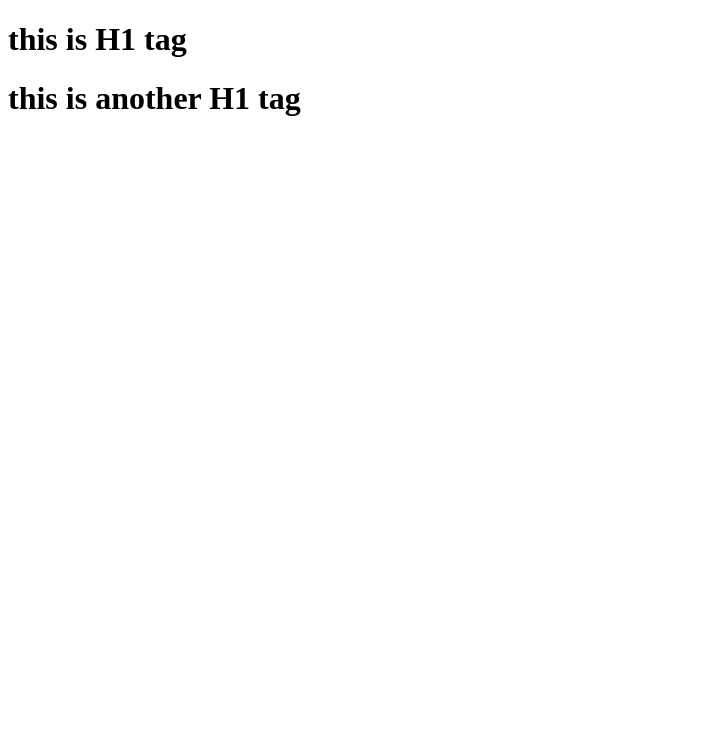
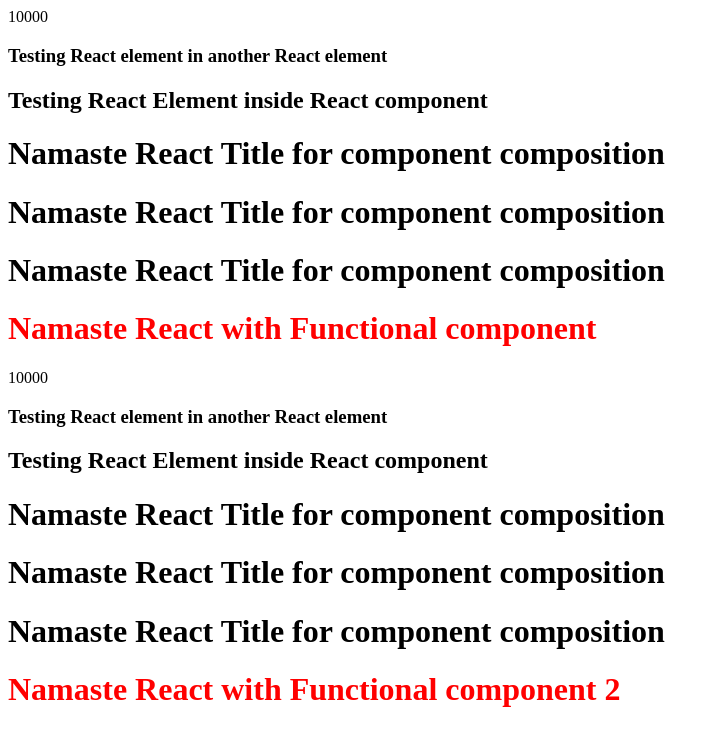
Before and after one commit to kurr2410/namaste-react, a React (Vite) app: page / in a window 1280 px wide. Shown: the top 746 px of the page, without its empty margins (0-720 px from the left). Built offline with nearby package versions, Linux system fonts and the light colour scheme.

Commit message:
Episode:03 JSX(React Element), React functional component

```diff
--- a/App.js
+++ b/App.js
@@ -1,17 +1,83 @@
 import React from 'react';
 import ReactDOM from 'react-dom/client';
+
+//Episode:01
+
 // const header = document.createElement('h1');
 // header.innerHTML = "Hello world from JS"
 // const element = document.getElementById('root');
 // element.appendChild(header);
-
-
 // const heading = React.createElement("h1",{id:"heading"},"Hello world from react");
 // const root = ReactDOM.createRoot(document.getElementById("root"));
 // root.render(heading);
-const h1tag = React.createElement("h1",{}, "this is H1 tag");   // creates Object
-const h1tag2 = React.createElement("h1",{}, "this is another H1 tag")
-const child = React.createElement("div", { id: "child" }, [h1tag,h1tag2] ); // for sibling use array
-const parent = React.createElement("div", { id: "parent" }, child);
+
+// Episode:02
+// const h1tag = React.createElement("h1",{}, "this is H1 tag");   // creates Object
+// const h1tag2 = React.createElement("h1",{}, "this is another H1 tag")
+// const child = React.createElement("div", { id: "child" }, [h1tag,h1tag2] ); // for sibling use array
+// const parent = React.createElement("div", { id: "parent" }, child);
+// const root = ReactDOM.createRoot(document.getElementById("root"));
+// root.render(parent);    // converts react object to html elements(tags)
+
+//Episode:03
+
+//React element (JS Object)
+// const jsxheading = (<h1 id="heading" className='headingClass'>
+//     Namaste React with JSX
+// </h1>)
+
+// const root = ReactDOM.createRoot(document.getElementById("root"));
+// root.render(jsxheading);
+
+//React component (functional)
+const Title = () => (
+    <h1>Namaste React Title for component composition</h1>
+)
+//js variable
+const test = 10000;
+
+//React Element
+const reactElement2 = <h3>Testing React element in another React element</h3>
+//React Element
+const reactElementTest = <div>
+    {reactElement2}
+    <h2> Testing React Element inside React component</h2>
+</div>
+
+// React functional component
+const HeadingComponent = () => { // component composition. Also it is having JSX code(reactElementTest) being execute to give html tag to view.
+    return <div>
+        {test}
+        {reactElementTest}
+        <Title />
+        <Title></Title>
+        {Title()}
+        <h1 id="heading" className="headingClass">Namaste React with Functional component</h1>
+    </div>
+}
+
+const HeadingComponent2 = () => { // Example for using sibling components using <React.Fragment></React.Fragment> or <></>   and without using unnecessary div parents
+    return  <React.Fragment>
+        {test}
+        {reactElementTest}
+        <Title />
+        <Title></Title>
+        {Title()}
+        <h1 id="heading" className="headingClass">Namaste React with Functional component 2</h1>
+    </React.Fragment>
+}
+
+/*
+<Title />
+<Title></Title>
+{ Title() }
+
+These same thing
+*/
+
 const root = ReactDOM.createRoot(document.getElementById("root"));
-root.render(parent);    // converts react object to html elements(tags)
+//root.render(reactElementTest)       // it renders React element(JSX code)
+root.render(<HeadingComponent />)
+
+const root2 = ReactDOM.createRoot(document.getElementById("root2"))
+root2.render(HeadingComponent2())
--- a/index.html
+++ b/index.html
@@ -8,6 +8,7 @@
 </head>
 <body>
     <div id="root">ANKUR KUMAR</div>
+    <div id="root2">ANKUR KUMAR2</div>
 
 </body>
 <!-- <script crossorigin src="https://unpkg.com/react@18/umd/react.development.js"></script>
--- a/package.json
+++ b/package.json
@@ -3,6 +3,8 @@
   "version": "1.0.0",
   "description": "It is a bsic react project",
   "scripts": {
+    "start": "parcel index.html",
+    "build": "parcel build index.html",
     "test": "jest"
   },
   "repository": {
```
